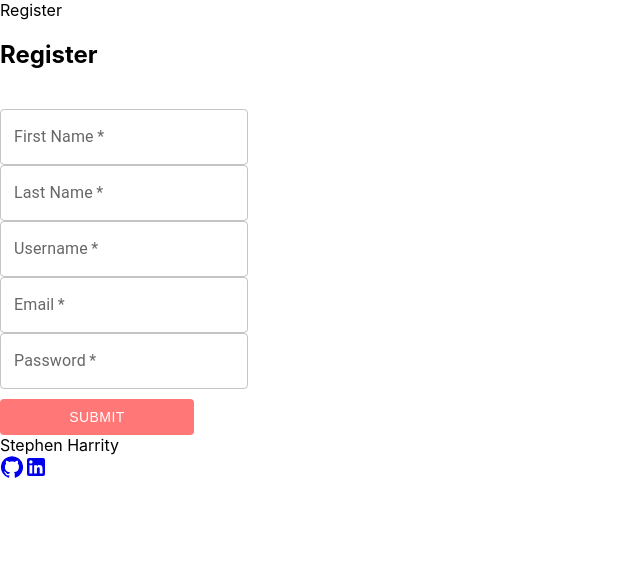
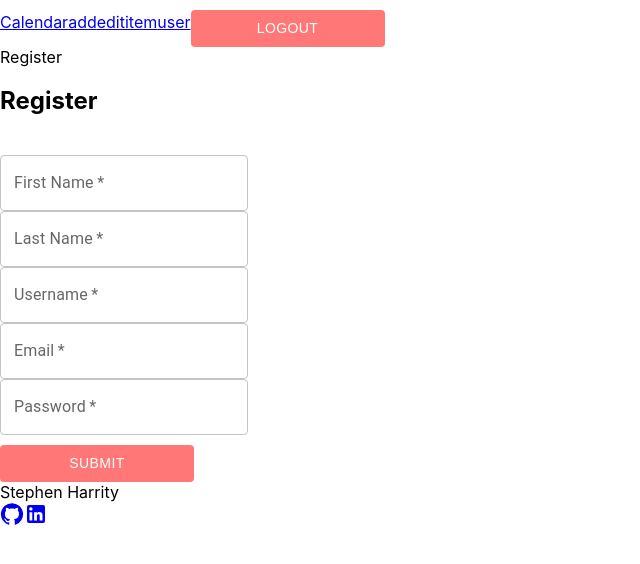
Before and after one commit to sjh401/Routine, a React (Create React App) app in the folder client/: page /register in a window 1280 px wide. Shown: the top 564 px of the page, without its empty margins (0-640 px from the left). Built offline with nearby package versions, Linux system fonts and the light colour scheme.

Commit message:
item mapping home

```diff
--- a/client/src/App.js
+++ b/client/src/App.js
@@ -35,7 +35,6 @@ const App = () => {
   const handleLogout = () => {
     setCurrentUser(null);
     localStorage.removeItem('authToken');
-    removeToken();
   }
   return (
     <Layout
--- a/client/src/components/layout/Header.jsx
+++ b/client/src/components/layout/Header.jsx
@@ -1,5 +1,31 @@
 import React from 'react';
+import { Link } from 'react-router-dom';
+import Button from '@mui/material/Button';
+import { styled } from '@mui/material/styles';
 
-export default function Header() {
-  return <div></div>;
+const LogoutButton = styled(Button)(({ theme }) => ({
+    color: '#fff',
+    backgroundColor: '#ff7777',
+    fontFamily: 'Poppins, sans-serif',
+    width: '60vw',
+    maxWidth: 194,
+    marginTop: 10,
+    '&:hover': {
+        backgroundColor: '#4fa8fc',
+    },
+}));
+
+export default function Header(props) {
+  return (
+    <header>
+      <div>
+        <Link to='/calendar'>Calendar</Link>
+        <Link to='/add'>add</Link>
+        <Link to='/item/:id'>edit</Link>
+        <Link to='/item'>item</Link>
+        <Link to='/user'>user</Link>
+        <LogoutButton onClick={props.handleLogout}>Logout</LogoutButton>
+      </div>
+    </header>
+  )
 }
--- a/client/src/components/layout/Layout.jsx
+++ b/client/src/components/layout/Layout.jsx
@@ -3,9 +3,12 @@ import Header from './Header'
 // import './Layout.css'
 
 export default function Layout(props) {
+    const {handleLogout} = props;
     return (
         <>
-            <Header/>
+            <Header
+                handleLogout={handleLogout}
+            />
             <main>
                 {props.children}
             </main>
--- a/client/src/screens/home/Home.css
+++ b/client/src/screens/home/Home.css
@@ -4,3 +4,9 @@
     align-content: center;
     justify-content: space-around;
 }
+
+.flex-column{
+    display: flex;
+    flex-flow: column wrap;
+    text-align: center;
+}
--- a/client/src/screens/home/Home.jsx
+++ b/client/src/screens/home/Home.jsx
@@ -1,11 +1,16 @@
 import React, { useEffect, useState } from 'react';
-import { Link } from 'react-router-dom';
 import './Home.css'
 
 export default function Home(props) {
   const { currentUser, allItems } = props;
-  const [ items, setItems ] = useState([])
+  const [ userItems, setUserItems ] = useState([])
   console.log(allItems)
+  console.log(currentUser)
+
+  useEffect(() => {
+    const items = allItems.filter(element => element.user_id === currentUser?.id)
+    setUserItems(items)
+  },[allItems])
 
   return (
   <React.Fragment>
@@ -14,22 +19,17 @@ export default function Home(props) {
           Welcome!!! Home
         </h4>
         {currentUser?.first_name}
-        <Link to='/calendar'>Calendar</Link>
-        <Link to='/add'>add</Link>
-        <Link to='/item/:id'>edit</Link>
-        <Link to='/item'>item</Link>
-        <Link to='/user'>user</Link>
       </div>
       <div className='flex-row-wrap'>
-        {allItems?.map(item => {
+        {userItems?.map(item => {
           return (
-            <div key={`${item.id} ${item.title}`}>
+            <div
+              key={`${item.id} ${item.title}`}
+              className='flex-column'
+            >
               <h4>
                 {item.title}
               </h4>
-              <div>
-                {item.description}
-              </div>
               <div>
                 {item.completed === true ? 'complete' : 'not'}
               </div>
--- a/client/src/screens/user/Register.jsx
+++ b/client/src/screens/user/Register.jsx
@@ -3,7 +3,7 @@ import TextField from '@mui/material/TextField';
 import Button from '@mui/material/Button';
 import { styled } from '@mui/material/styles';
 
-const SignUpButton = styled(Button)(({ theme }) => ({
+const RegisterButton = styled(Button)(({ theme }) => ({
     color: '#fff',
     backgroundColor: '#ff7777',
     fontFamily: 'Poppins, sans-serif',
@@ -88,9 +88,9 @@ export default function Register({handleRegister}) {
                         onChange={handleChange} />
                     <br/>
                     <div>
-                        <SignUpButton type="submit" >
+                        <RegisterButton type="submit" >
                             Submit
-                        </SignUpButton>
+                        </RegisterButton>
                     </div>
                 </form>
             </div>
```
